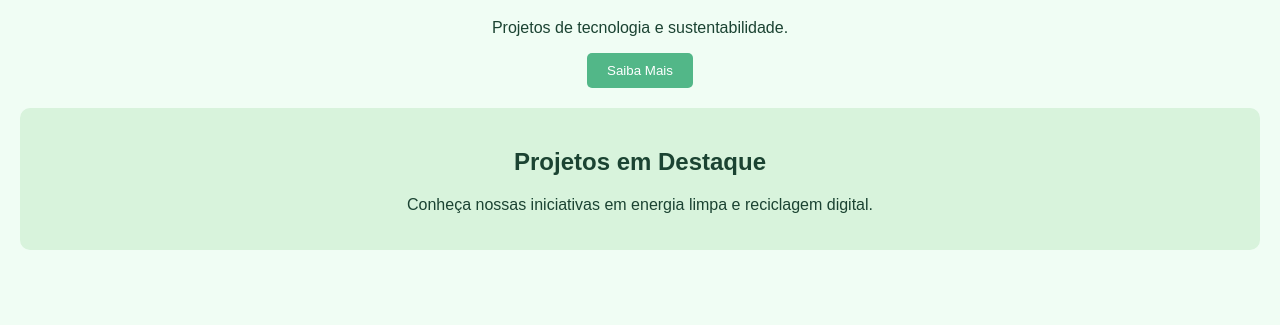
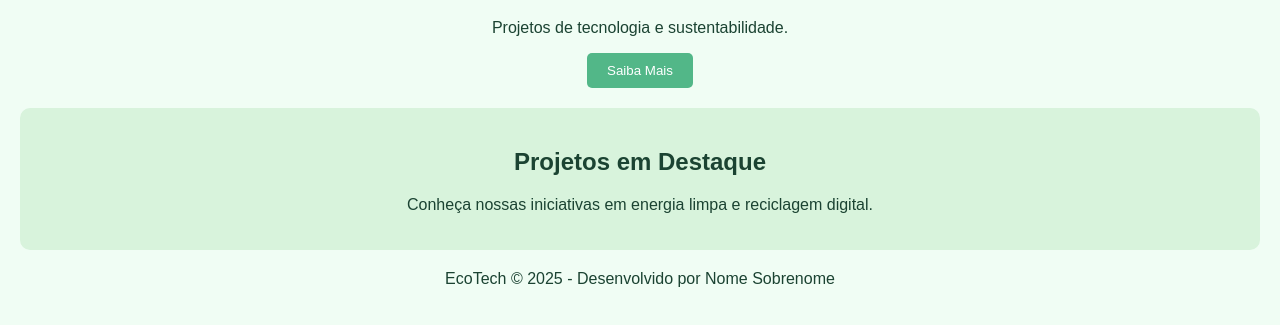
Before and after one commit to GabrielTeles2005/ecotech-site, a plain HTML site: page index.html in a window 1280 px wide. Shown: the part 67-392 px from the top of the page. Drawn offline with Linux system fonts and the light colour scheme.

Commit message:
Preparação para versão 1.0.0 com rodapé

```diff
--- a/index.html
+++ b/index.html
@@ -15,5 +15,8 @@
  <h2>Projetos em Destaque</h2>
  <p>Conheça nossas iniciativas em energia limpa e reciclagem digital.</p>
 </section>
+<footer>
+ <p>EcoTech © 2025 - Desenvolvido por Nome Sobrenome</p>
+</footer>
 </body>
 </html>
```
